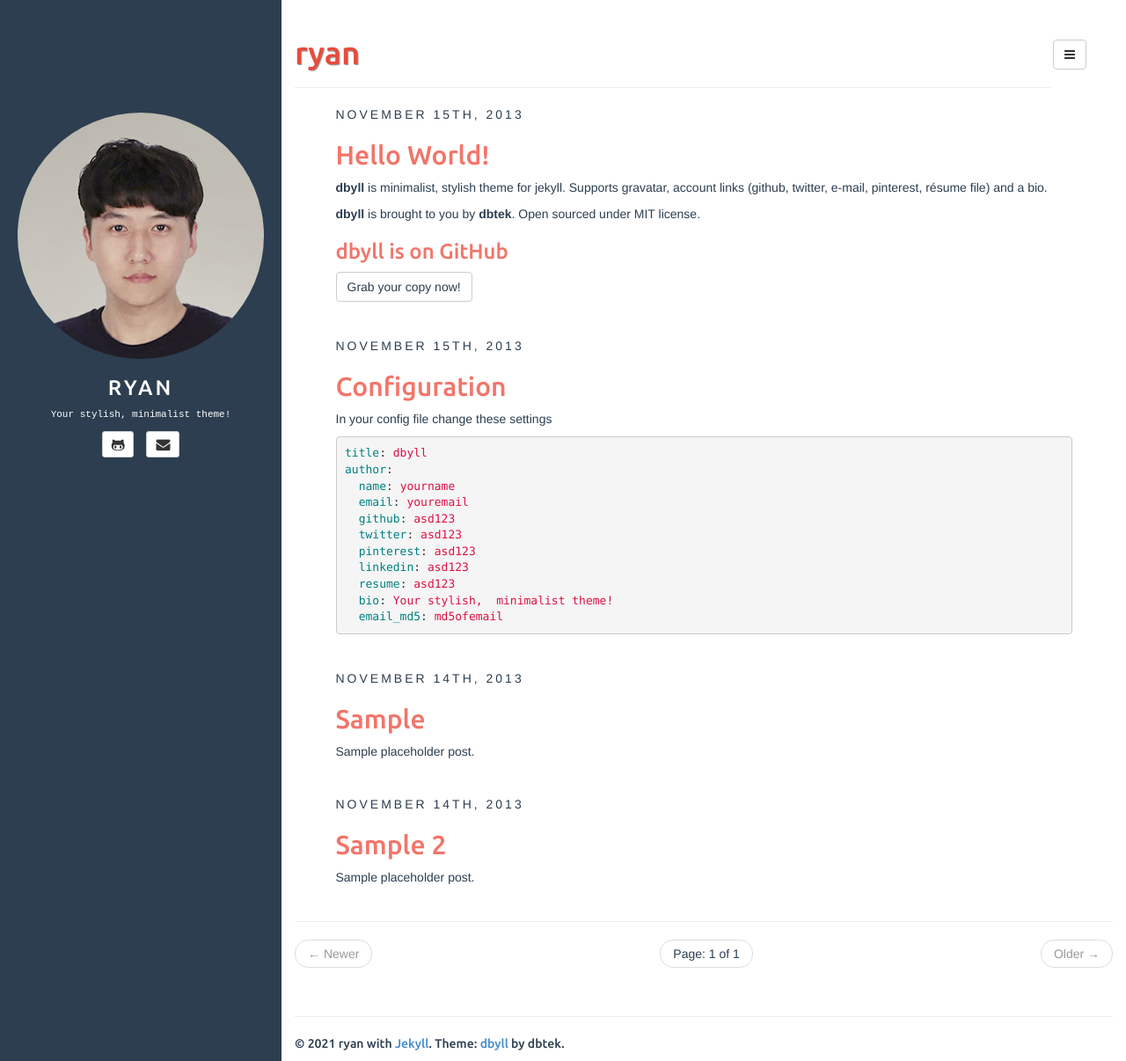
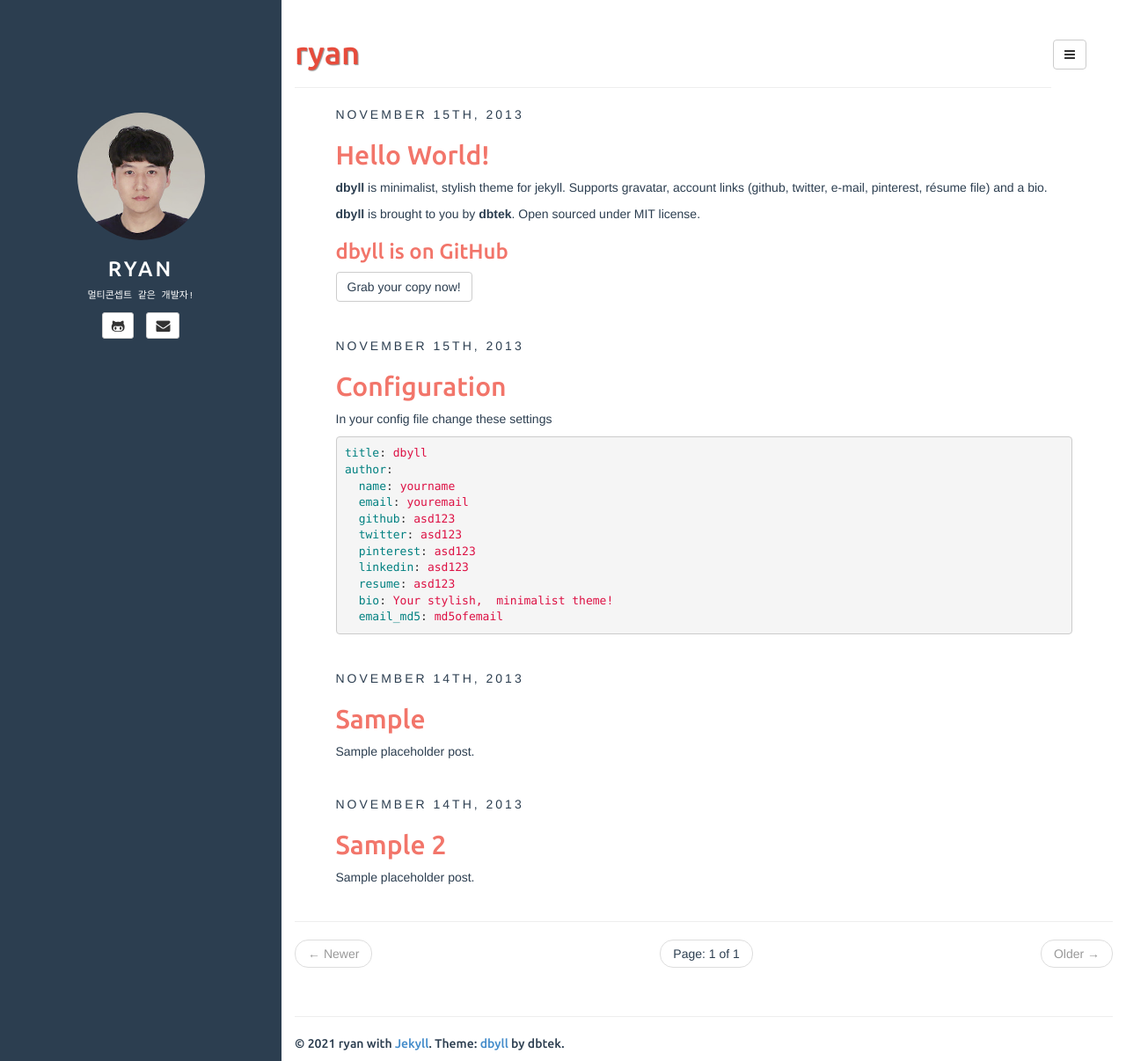
Before and after one commit to ryan2win6/ryan2win6.github.io, a Jekyll site: the page built from index.html, in a window 1280 px wide and 1206 px high. Shown: the whole window at 88% size. Built offline with Jekyll 4.4.1, drawn with Linux system fonts in a browser that asks for light colours; the list of posts is cut into pages by our own code; a file with an impossible date is left out.

Commit message:
blog setting

```diff
--- a/_config.yml
+++ b/_config.yml
@@ -19,9 +19,9 @@ defaults:
 description: ryan의 깃블로그
 author:
   name: ryan
-  email: ejun204@naverk.com
+  email: ejun204@naver.com
   github: ryan2win6
-  bio: Your stylish, minimalist theme!
+  bio: 멀티콘셉트 같은 개발자!
   email_md5:
 
 rss_path: feed.xml
--- a/_includes/sidebar.html
+++ b/_includes/sidebar.html
@@ -1,7 +1,7 @@
 <!-- sidebar.html -->
 <header class="sidebar-header" role="banner">
 	<a href="{{ site.BASE_PATH }}/">
-		<img src="{{ site.BASE_PATH }}/assets/images/seungjun.jpg" class="img-circle" />
+		<img src="{{ site.BASE_PATH }}/assets/images/seungjun.jpg" width="50%" class="img-circle" />
 	</a>
 	<h3 class="title">
         <a href="{{ site.BASE_PATH }}/">{{ site.title }}</a>
```
Also changed, not shown: _posts/2021-21-21-introduce.md (added, +15 -0 lines).
